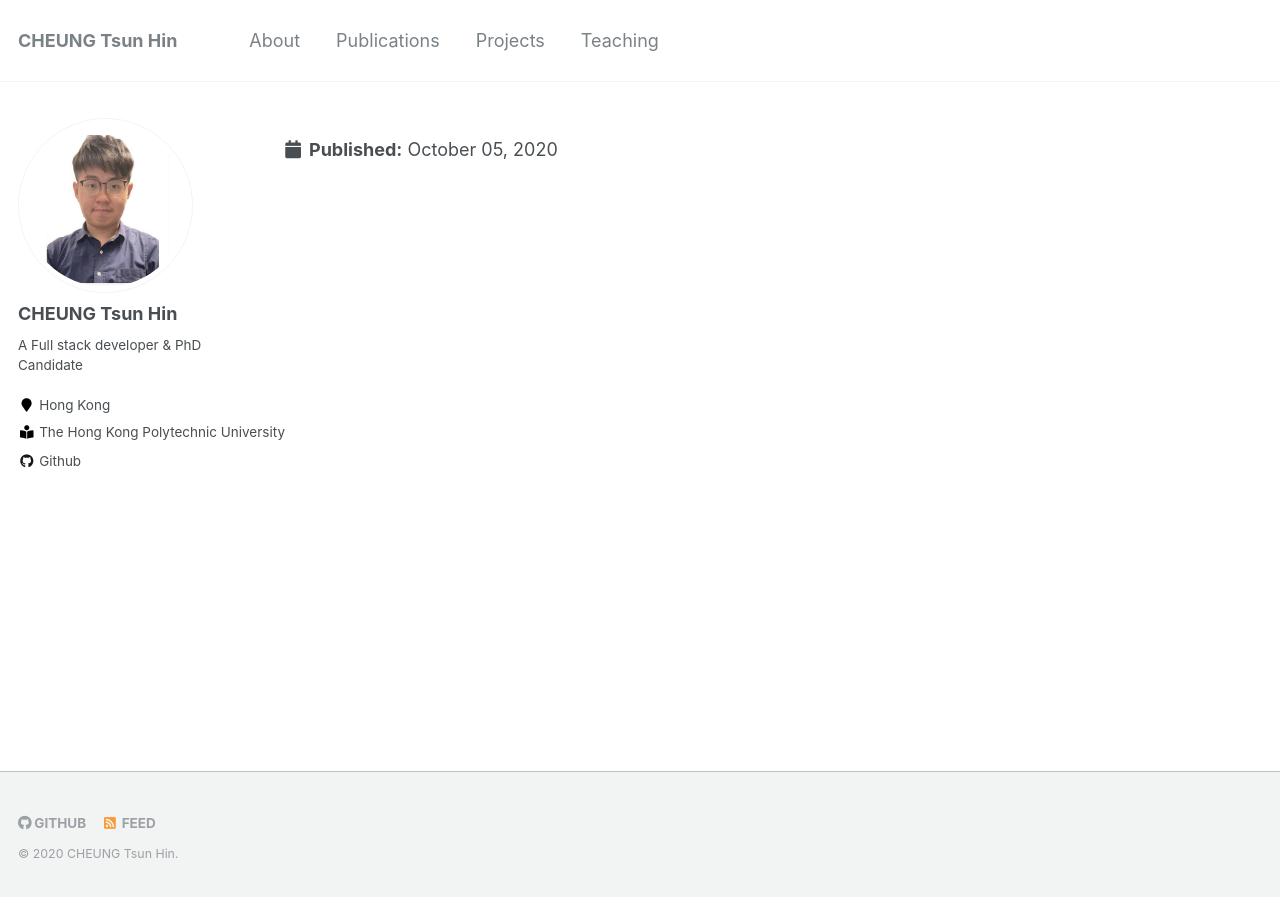
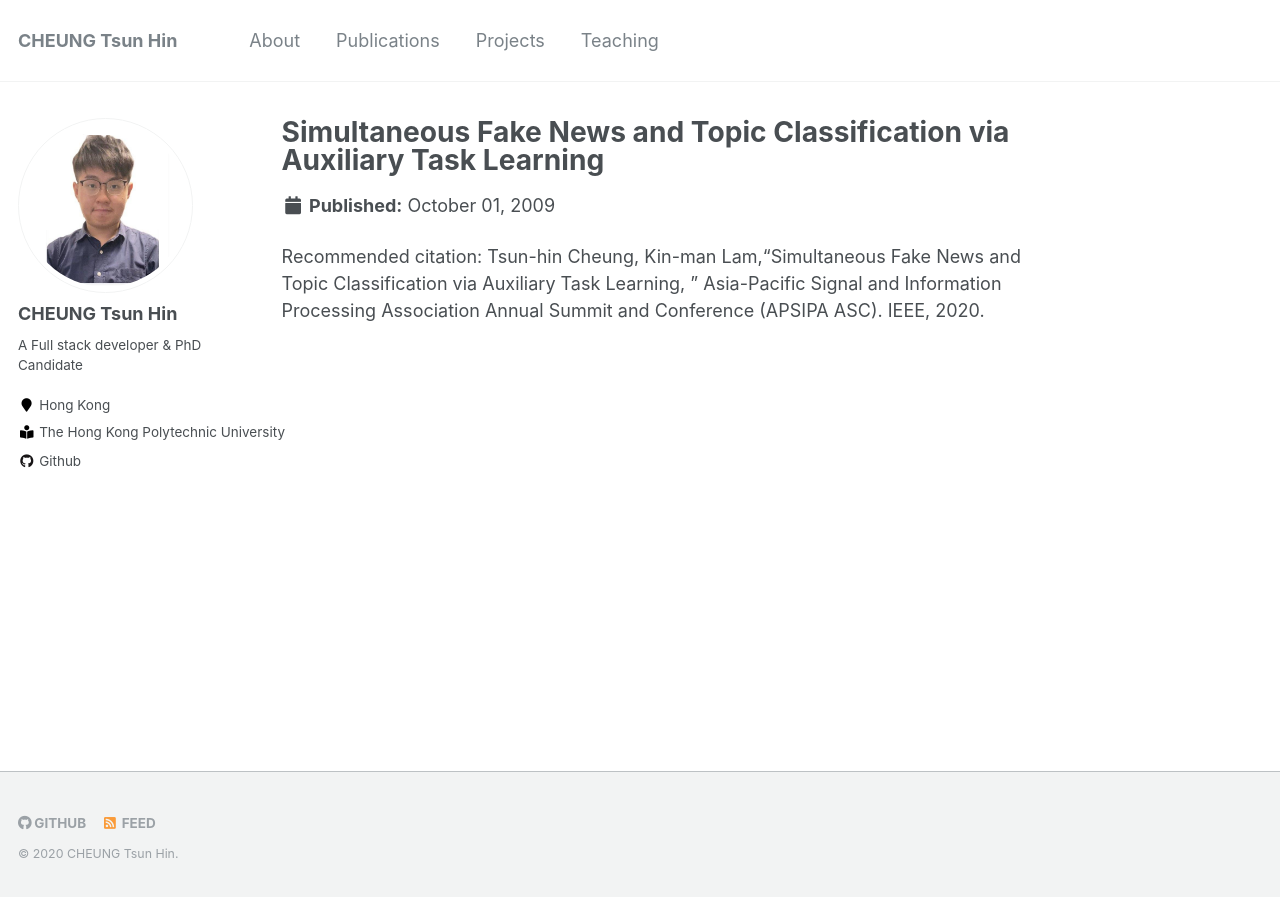
Before and after one commit to thcheung/thcheung.github.io, a Jekyll site: the page built from _publications/2020-07-01-simultaneous-fake-news-and-topic-classification-via-auxiliary-task-learning.md, in a window 1280 px wide. Shown: the top 897 px of the page. Built offline with Jekyll 4.4.1, drawn with Linux system fonts in a browser that asks for light colours.

Commit message:
change paper

```diff
--- a/_publications/2020-07-01-simultaneous-fake-news-and-topic-classification-via-auxiliary-task-learning.md
+++ b/_publications/2020-07-01-simultaneous-fake-news-and-topic-classification-via-auxiliary-task-learning.md
@@ -4,5 +4,5 @@ collection: publications
 permalink: /publication/simultaneous-fake-news-and-topic-classification-via-auxiliary-task-learning
 date: 2009-10-01
 paperurl: ''
-citation: 'Tsun-hin Cheung, Kin-man Lam,“Simultaneous Fake News and Topic Classification via Auxiliary Task Learning, ” Asia-Pacific Signal and Information Processing Association Annual Summit and Conference (APSIPA ASC). IEEE, 2020.
+citation: 'Tsun-hin Cheung, Kin-man Lam,“Simultaneous Fake News and Topic Classification via Auxiliary Task Learning, ” Asia-Pacific Signal and Information Processing Association Annual Summit and Conference (APSIPA ASC). IEEE, 2020.'
 ---
```
